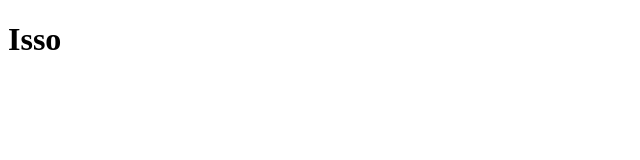
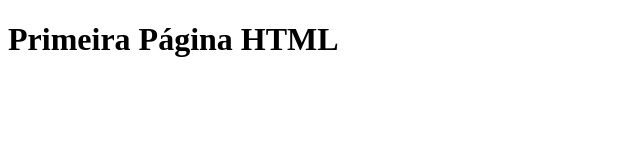
Before and after one commit to gmulato/MLW2024, a plain HTML site: page index.html in a window 1280 px wide. Shown: the whole page, without its empty margins (0-640 px from the left). Drawn offline with Linux system fonts and the light colour scheme.

Commit message:
alteracao

```diff
--- a/index.html
+++ b/index.html
@@ -7,6 +7,6 @@
     <title>Página Inicial</title>
 </head>
 <body>
-    <h1>Isso</h1>
+    <h1>Primeira Página HTML</h1>
 </body>
 </html>
```
